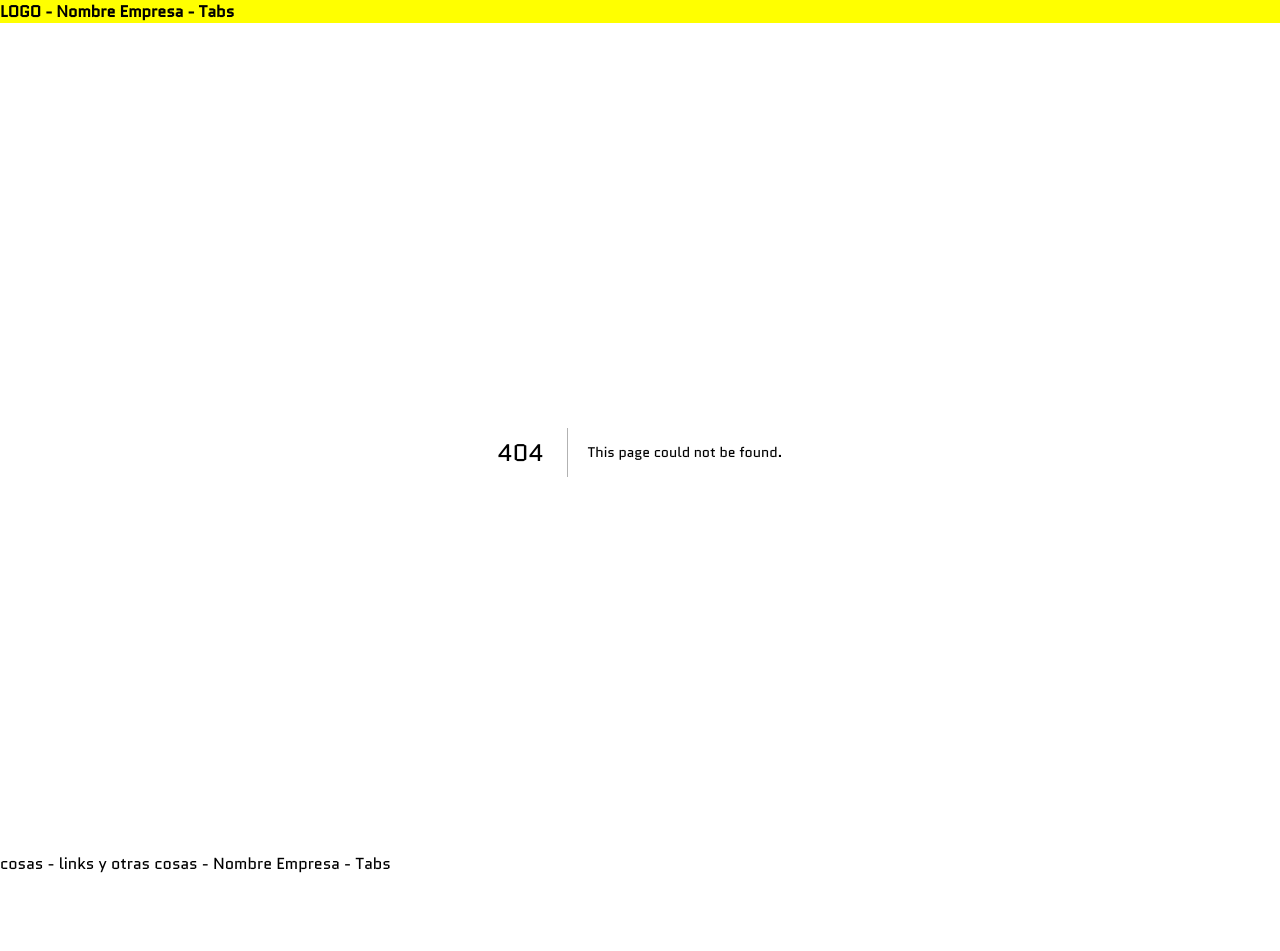
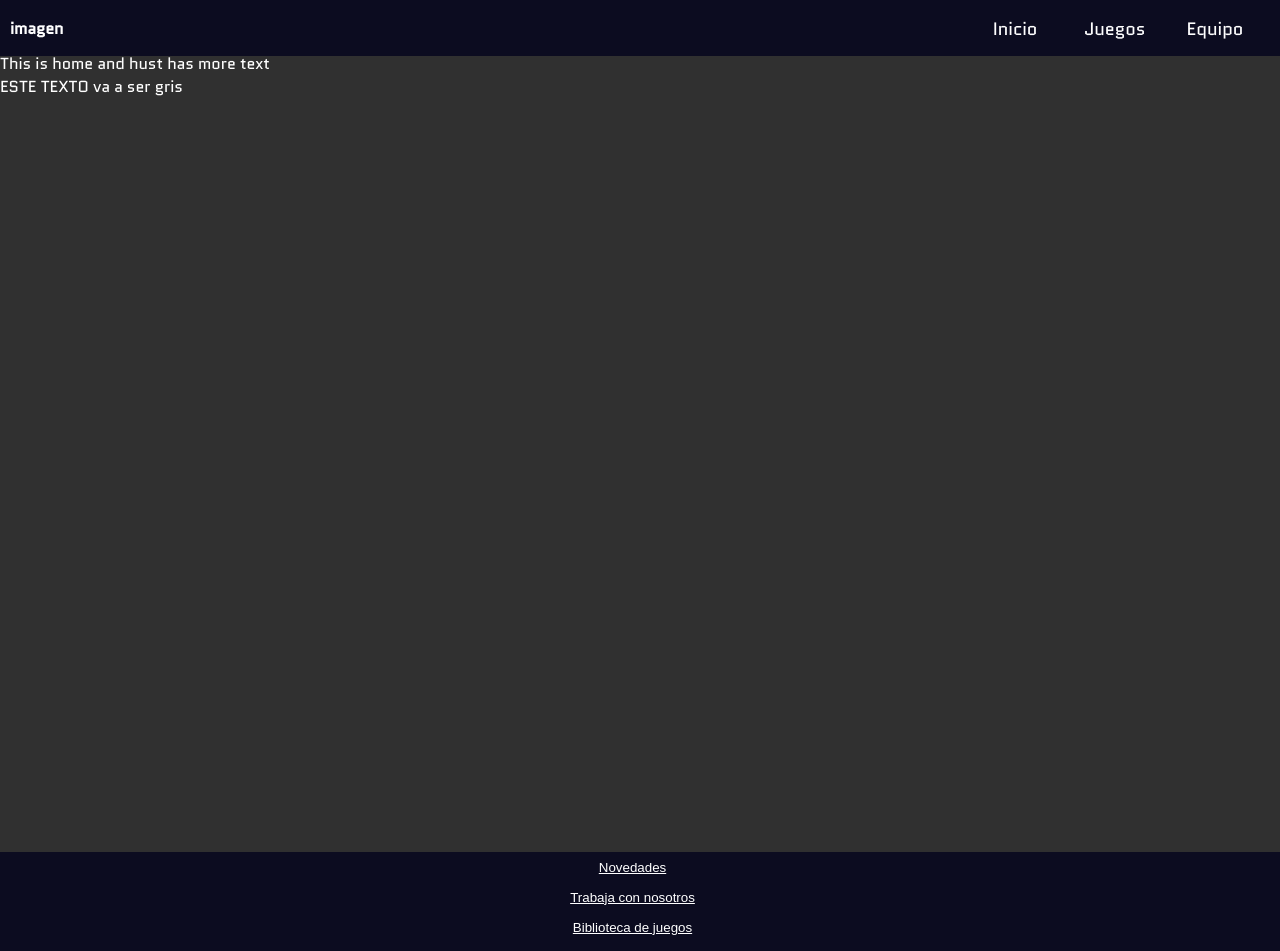
Before and after one commit to aguuusbelen/argamunin, a Next.js app in the folder gamefront/: page /home in a window 1280 px wide. Before the commit this address had no page. Shown: the top 951 px of the page. Before the commit the page ends 875 px from the top, so only its background shows below. Built offline with nearby package versions, Linux system fonts and the light colour scheme.

Commit message:
update styles layout

```diff
--- a/gamefront/src/components/layout/footer/footer.js
+++ b/gamefront/src/components/layout/footer/footer.js
@@ -2,5 +2,14 @@ import styles from './footer.module.scss';
 
 export default function Footer() {
   console.log(styles);
-  return <div className={styles.footer}>cosas - links y otras cosas - Nombre Empresa - Tabs</div>;
+  return (
+    <div className={styles.footer}>
+      <div className={styles.containerTabs}>
+        <button className={styles.buttonTab}>Novedades</button>
+        <button className={styles.buttonTab}>Trabaja con nosotros</button>
+        <button className={styles.buttonTab}>Biblioteca de juegos</button>
+        <button className={styles.buttonTab}>Politicas de privacidad</button>
+      </div>
+    </div>
+  );
 }
--- a/gamefront/src/components/layout/footer/footer.module.scss
+++ b/gamefront/src/components/layout/footer/footer.module.scss
@@ -1,3 +1,23 @@
 .footer {
   margin-top: auto;
+  background-color: #0c0c20;
+  height: 120px;
 }
+
+.containerTabs {
+  display: flex;
+  flex-direction: column;
+  margin-right: 15px;
+  align-items: center;
+}
+
+.buttonTab {
+  border-color: transparent;
+  text-align: center;
+  background-color: transparent;
+  width: 300px;
+  height: 30px;
+  cursor: pointer;
+  font-family: sans-serif;
+  text-decoration: underline;
+}
--- a/gamefront/src/components/layout/header/header.js
+++ b/gamefront/src/components/layout/header/header.js
@@ -1,5 +1,14 @@
 import styles from './header.module.scss';
 
 export default function Header() {
-  return <div className={styles.header}>LOGO - Nombre Empresa - Tabs </div>;
+  return (
+    <div className={styles.header}>
+      <div className={styles.icon}> imagen</div>
+      <div className={styles.containerTabs}>
+        <button className={styles.buttonTab}>Inicio</button>
+        <button className={styles.buttonTab}>Juegos</button>
+        <button className={styles.buttonTab}>Equipo</button>
+      </div>
+    </div>
+  );
 }
--- a/gamefront/src/components/layout/header/header.module.scss
+++ b/gamefront/src/components/layout/header/header.module.scss
@@ -2,7 +2,28 @@
   display: flex;
   position: fixed;
   top: 0px;
-  background-color: yellow;
   width: 100%;
+  height: 56px;
   font-weight: bold;
+  background-color: #0c0c20;
+  justify-content: space-between;
+  align-items: center;
 }
+.containerTabs {
+  display: flex;
+  margin-right: 15px;
+}
+
+.buttonTab {
+  border-color: transparent;
+  text-align: center;
+  background-color: transparent;
+  width: 100px;
+  height: 30px;
+  cursor: pointer;
+  font-size: large;
+}
+
+.icon {
+  margin-left: 10px;
+}
--- a/gamefront/src/components/layout/layout.module.scss
+++ b/gamefront/src/components/layout/layout.module.scss
@@ -6,4 +6,5 @@
   min-height: 100vh;
   display: flex;
   flex-direction: column;
+  background-color: #303030;
 }
--- /dev/null
+++ b/gamefront/src/pages/home.js
@@ -0,0 +1,12 @@
+import styles from '../styles/home.module.scss';
+
+export default function Home() {
+  return (
+    <div>
+      <div className={styles.container}>
+        This is home and hust has more text
+        <p className="h4">ESTE TEXTO va a ser gris </p>
+      </div>
+    </div>
+  );
+}
--- a/gamefront/src/styles/globals.css
+++ b/gamefront/src/styles/globals.css
@@ -1,11 +1,10 @@
 * {
-  /*background-color: #303030; */
   margin: 0px;
   font-family: Quantico, sans-serif;
+  color: white;
 }
 
 h4 {
-  color: gray;
   font-family: Arial, Helvetica, sans-serif;
   font-size: large;
 }
--- a/gamefront/src/styles/home.module.scss
+++ b/gamefront/src/styles/home.module.scss
@@ -1,5 +1,4 @@
 .container {
-  background-color: aqua;
   width: 100%;
-  height: 1200px;
+  height: 100%;
 }
```
Also changed, not shown: gamefront/src/pages/home2.js (deleted, +0 -10 lines).
